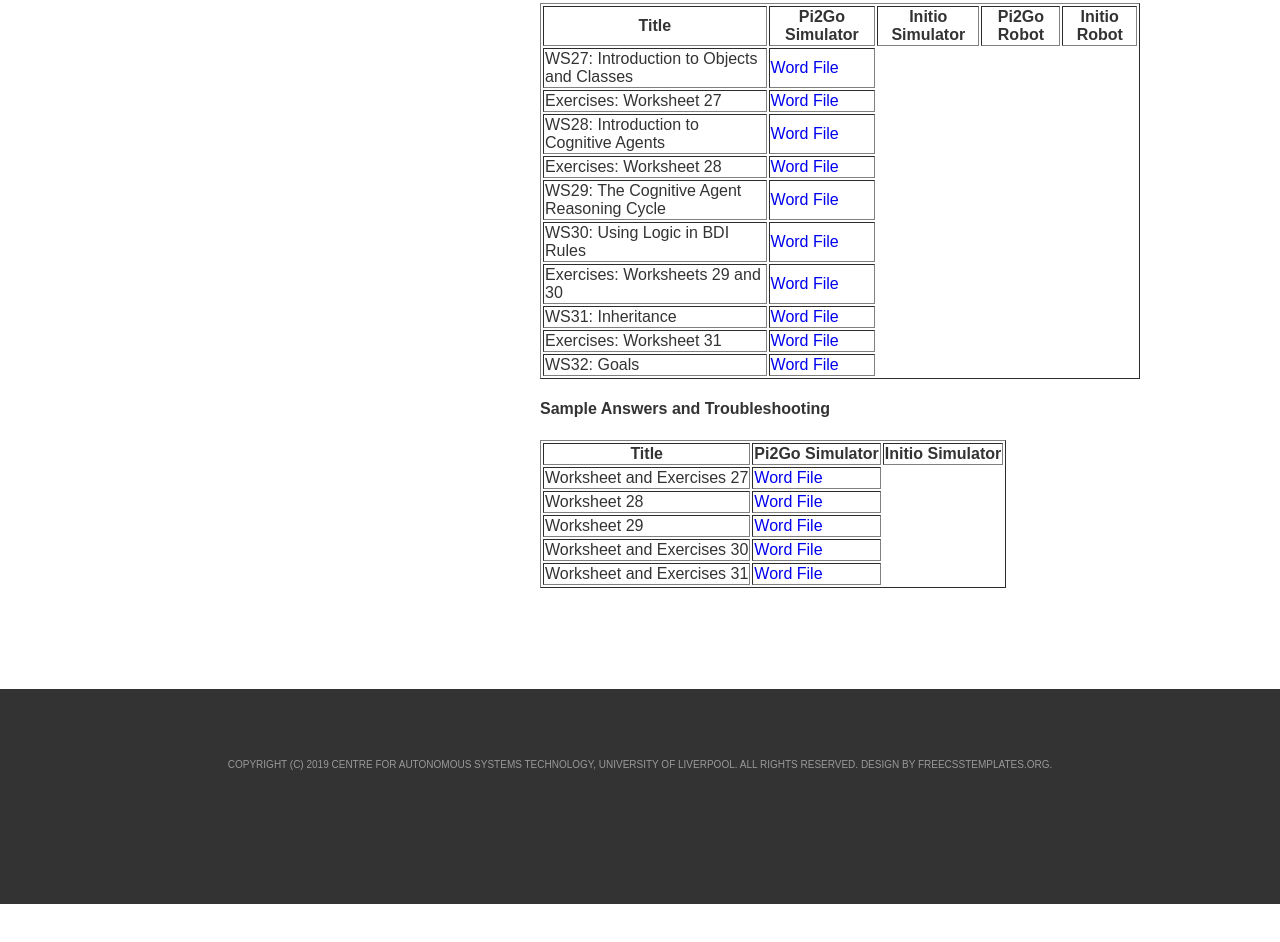
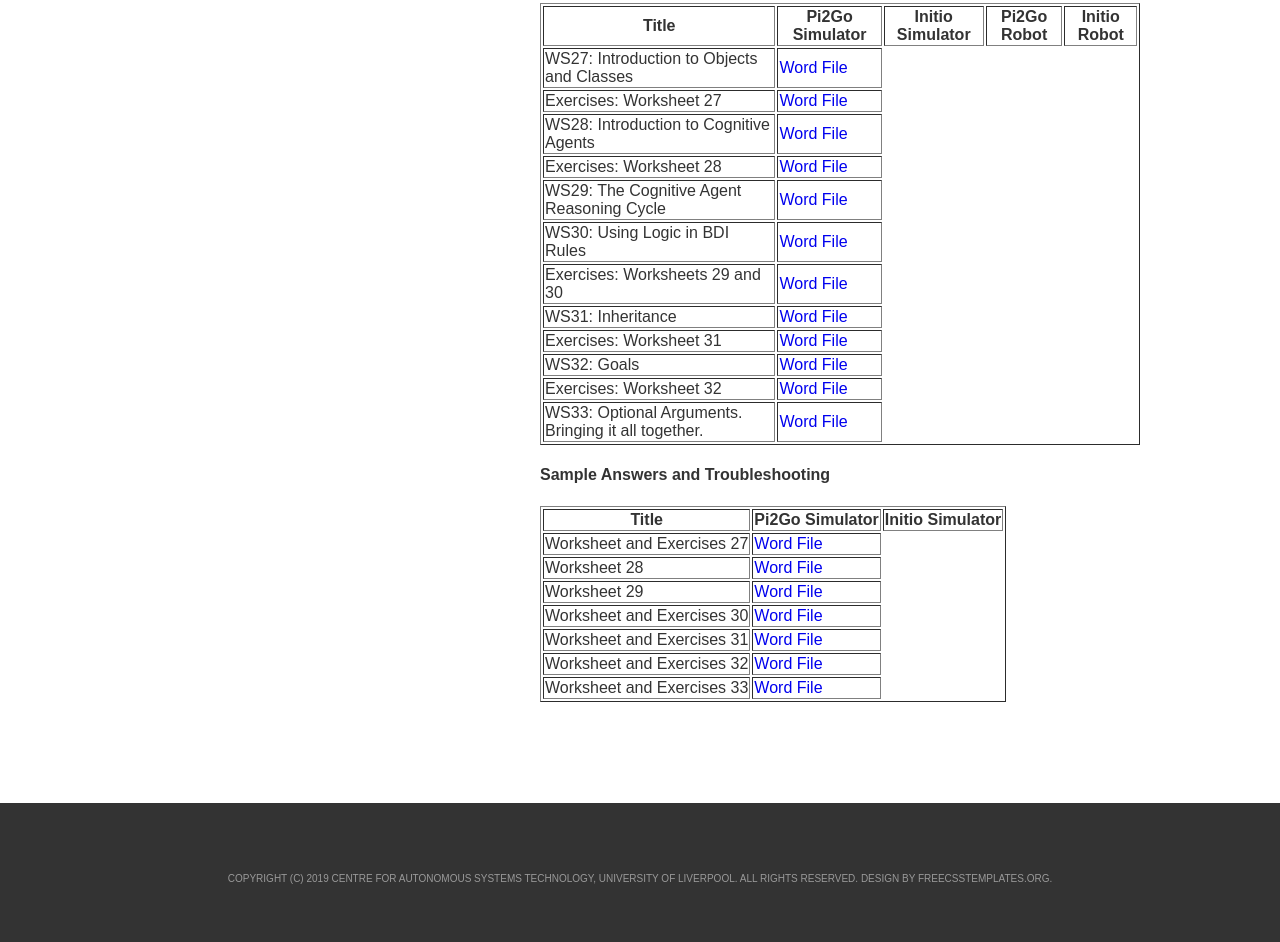
Before and after one commit to legorovers/pyrobot_website, a plain HTML site: page exercises.html in a window 1280 px wide. Shown: the part 3334-4276 px from the top of the page. Before the commit the page ends 4238 px from the top, so only its background shows below. Drawn offline with Linux system fonts and the light colour scheme; a web font is replaced by a local one.

Commit message:
Ex32 and WS33.

```diff
--- a/exercises.html
+++ b/exercises.html
@@ -332,7 +332,11 @@ Released   : 20120825
       </tr>
 <tr><td>Exercises: Worksheet 31</td><td><a href=resources/pi2go_sim/Ex31-Pi2GoSimulator-Inheritance.docx>Word File</a></td>
       </tr>
-<tr><td>WS32: Goals</td><td><a href=resources/pi2go_sim/WS31-Pi2GoSimulator-Inheritance.docx>Word File</a></td>
+<tr><td>WS32: Goals</td><td><a href=resources/pi2go_sim/WS32-Pi2GoSimulator-Goals.docx>Word File</a></td>
+      </tr>
+<tr><td>Exercises: Worksheet 32</td><td><a href=resources/pi2go_sim/Ex32-Pi2GoSimulator-Goals.docx>Word File</a></td>
+      </tr>
+<tr><td>WS33: Optional Arguments.  Bringing it all together.</td><td><a href=resources/pi2go_sim/WS33-Pi2GoSimulator-MoreInheritance.docx>Word File</a></td>
       </tr>
   </table>
 
@@ -349,6 +353,10 @@ Released   : 20120825
     <tr><td>Worksheet and Exercises 30</td><td><a href=resources/pi2go_sim/AnswersWS30-Pi2GoSimulator.docx>Word File</a></td>
       </tr>
     <tr><td>Worksheet and Exercises 31</td><td><a href=resources/pi2go_sim/AnswersWS31-Pi2GoSimulator.docx>Word File</a></td>
+      </tr>
+    <tr><td>Worksheet and Exercises 32</td><td><a href=resources/pi2go_sim/AnswersWS32-Pi2GoSimulator.docx>Word File</a></td>
+      </tr>
+    <tr><td>Worksheet and Exercises 33</td><td><a href=resources/pi2go_sim/AnswersWS33-Pi2GoSimulator.docx>Word File</a></td>
       </tr>
     </table>
 
```
Also changed, not shown: 4 other files.
